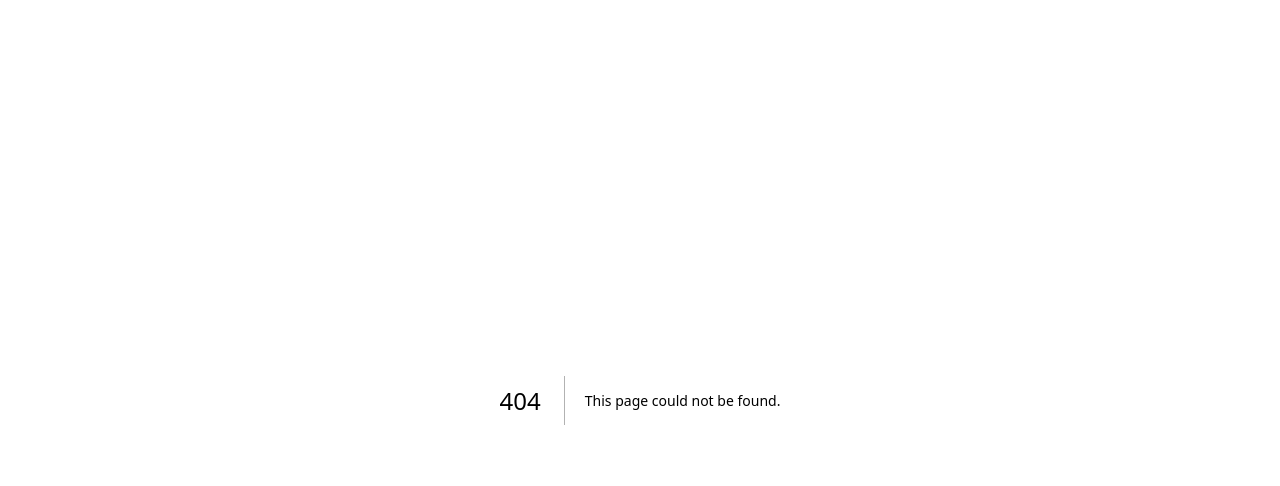
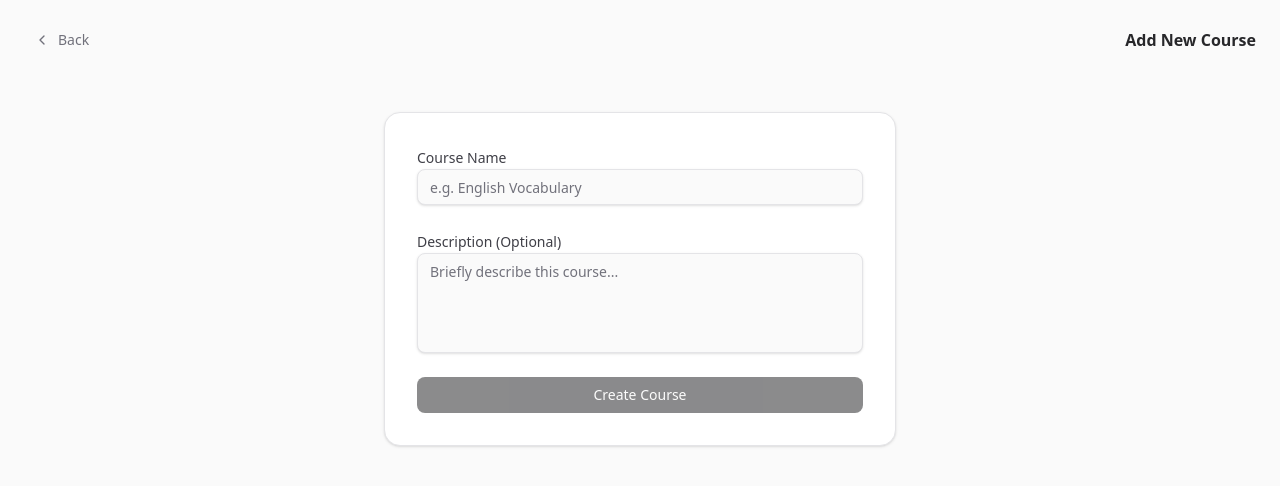
Before and after one commit to ajaxgoldfish/keymantra, a Next.js app: page /courses/new in a window 1280 px wide. Before the commit this address had no page. Shown: the top 486 px of the page. Built offline with nearby package versions, Linux system fonts and the light colour scheme; no server answers.

Commit message:
新增课程创建功能，更新课程选择页面以支持添加新课程，优化页面布局和导航体验

```diff
--- /dev/null
+++ b/app/courses/new/page.tsx
@@ -0,0 +1,94 @@
+"use client";
+
+import { useState } from "react";
+import { Button } from "@/components/ui/button";
+import { Input } from "@/components/ui/input";
+import { Textarea } from "@/components/ui/textarea";
+import { createCourse } from "@/app/questions/actions";
+import { useRouter } from "next/navigation";
+import { ChevronLeft, Loader2 } from "lucide-react";
+
+export default function NewCoursePage() {
+  const [name, setName] = useState("");
+  const [description, setDescription] = useState("");
+  const [loading, setLoading] = useState(false);
+  const router = useRouter();
+  // 假设有 useToast hook，如果没有可以暂时忽略或自己实现简单的 alert
+  // 既然项目中使用了 shadcn ui，很可能也有 toast，我先试着按标准写，如果没有报错就最好。
+  // 检查是否有 toast 组件
+
+  const handleSubmit = async (e: React.FormEvent) => {
+    e.preventDefault();
+    if (!name.trim()) return;
+
+    setLoading(true);
+    const res = await createCourse(name, description);
+    setLoading(false);
+
+    if (res.success) {
+      router.push("/courses");
+      router.refresh();
+    } else {
+      alert("创建失败，请重试");
+    }
+  };
+
+  return (
+    <div className="min-h-screen w-full flex flex-col bg-zinc-50 select-none">
+      <header className="w-full p-6 flex justify-between items-center text-zinc-400">
+        <Button variant="ghost" size="sm" onClick={() => router.push('/courses')} className="gap-2 text-zinc-500 hover:text-zinc-900">
+          <ChevronLeft className="w-4 h-4" /> Back
+        </Button>
+        <div className="font-bold text-zinc-800">Add New Course</div>
+      </header>
+
+      <main className="flex-1 container mx-auto px-4 py-8 flex flex-col items-center">
+        <div className="w-full max-w-lg bg-white p-8 rounded-2xl shadow-sm border border-zinc-200">
+          <form onSubmit={handleSubmit} className="space-y-6">
+            <div className="space-y-2">
+              <label htmlFor="name" className="text-sm font-medium text-zinc-700">
+                Course Name
+              </label>
+              <Input
+                id="name"
+                placeholder="e.g. English Vocabulary"
+                value={name}
+                onChange={(e) => setName(e.target.value)}
+                required
+                className="bg-zinc-50 border-zinc-200 focus:bg-white transition-colors"
+              />
+            </div>
+
+            <div className="space-y-2">
+              <label htmlFor="description" className="text-sm font-medium text-zinc-700">
+                Description (Optional)
+              </label>
+              <Textarea
+                id="description"
+                placeholder="Briefly describe this course..."
+                value={description}
+                onChange={(e) => setDescription(e.target.value)}
+                className="bg-zinc-50 border-zinc-200 focus:bg-white transition-colors min-h-[100px] resize-none"
+              />
+            </div>
+
+            <Button
+              type="submit"
+              className="w-full"
+              disabled={loading || !name.trim()}
+            >
+              {loading ? (
+                <>
+                  <Loader2 className="mr-2 h-4 w-4 animate-spin" />
+                  Creating...
+                </>
+              ) : (
+                "Create Course"
+              )}
+            </Button>
+          </form>
+        </div>
+      </main>
+    </div>
+  );
+}
--- a/app/courses/page.tsx
+++ b/app/courses/page.tsx
@@ -3,7 +3,7 @@
 import { useState, useEffect } from "react";
 import { Button } from "@/components/ui/button";
 import { getCourses } from "@/app/questions/actions";
-import { ChevronLeft, Loader2, PenTool, BookOpen } from "lucide-react";
+import { ChevronLeft, Loader2, PenTool, BookOpen, Plus } from "lucide-react";
 import { useRouter } from "next/navigation";
 
 export default function CoursesPage() {
@@ -27,11 +27,18 @@ export default function CoursesPage() {
 
   return (
      <div className="min-h-screen w-full flex flex-col bg-zinc-50 select-none">
-       <header className="w-full p-6 flex justify-between items-center text-zinc-400">
-          <Button variant="ghost" size="sm" onClick={() => router.push('/')} className="gap-2 text-zinc-500 hover:text-zinc-900">
+       <header className="w-full p-6 flex items-center justify-between text-zinc-400 relative">
+          <Button variant="ghost" size="sm" onClick={() => router.push('/')} className="gap-2 text-zinc-500 hover:text-zinc-900 z-10">
               <ChevronLeft className="w-4 h-4" /> Back
           </Button>
-          <div className="font-bold text-zinc-800">KeyMantra Courses</div>
+
+          <div className="absolute inset-0 flex items-center justify-center pointer-events-none">
+             <div className="font-bold text-zinc-800">KeyMantra Courses</div>
+          </div>
+
+          <Button size="sm" onClick={() => router.push('/courses/new')} className="gap-2 z-10">
+              <Plus className="w-4 h-4" /> Add Course
+          </Button>
        </header>
        <main className="flex-1 container mx-auto px-4 py-8 flex flex-col items-center">
           <h1 className="text-3xl font-bold text-zinc-900 mb-8">Select a Course</h1>
--- a/app/questions/actions.ts
+++ b/app/questions/actions.ts
@@ -3,6 +3,7 @@
 import { db } from "@/lib/db";
 import { questions, answers, questionAnswers, courseQuestions, courses } from "@/lib/schema";
 import { eq, asc } from "drizzle-orm";
+import { revalidatePath } from "next/cache";
 
 export async function getCourses() {
   try {
@@ -11,6 +12,20 @@ export async function getCourses() {
   } catch (error) {
     console.error("获取课程失败:", error);
     return { success: false, error: "获取课程失败" };
+  }
+}
+
+export async function createCourse(name: string, description: string | null) {
+  try {
+    await db.insert(courses).values({
+      name,
+      description,
+    });
+    revalidatePath("/courses");
+    return { success: true };
+  } catch (error) {
+    console.error("创建课程失败:", error);
+    return { success: false, error: "创建课程失败" };
   }
 }
 
--- /dev/null
+++ b/components/ui/input.tsx
@@ -0,0 +1,21 @@
+import * as React from "react"
+import { cn } from "@/lib/utils"
+
+const Input = React.forwardRef<HTMLInputElement, React.InputHTMLAttributes<HTMLInputElement>>(
+  ({ className, type, ...props }, ref) => {
+    return (
+      <input
+        type={type}
+        className={cn(
+          "flex h-9 w-full rounded-md border border-input bg-transparent px-3 py-1 text-sm shadow-sm transition-colors file:border-0 file:bg-transparent file:text-sm file:font-medium placeholder:text-muted-foreground focus-visible:outline-none focus-visible:ring-1 focus-visible:ring-ring disabled:cursor-not-allowed disabled:opacity-50",
+          className
+        )}
+        ref={ref}
+        {...props}
+      />
+    )
+  }
+)
+Input.displayName = "Input"
+
+export { Input }
--- /dev/null
+++ b/components/ui/textarea.tsx
@@ -0,0 +1,20 @@
+import * as React from "react"
+import { cn } from "@/lib/utils"
+
+const Textarea = React.forwardRef<HTMLTextAreaElement, React.TextareaHTMLAttributes<HTMLTextAreaElement>>(
+  ({ className, ...props }, ref) => {
+    return (
+      <textarea
+        className={cn(
+          "flex min-h-[60px] w-full rounded-md border border-input bg-transparent px-3 py-2 text-sm shadow-sm placeholder:text-muted-foreground focus-visible:outline-none focus-visible:ring-1 focus-visible:ring-ring disabled:cursor-not-allowed disabled:opacity-50",
+          className
+        )}
+        ref={ref}
+        {...props}
+      />
+    )
+  }
+)
+Textarea.displayName = "Textarea"
+
+export { Textarea }
```
